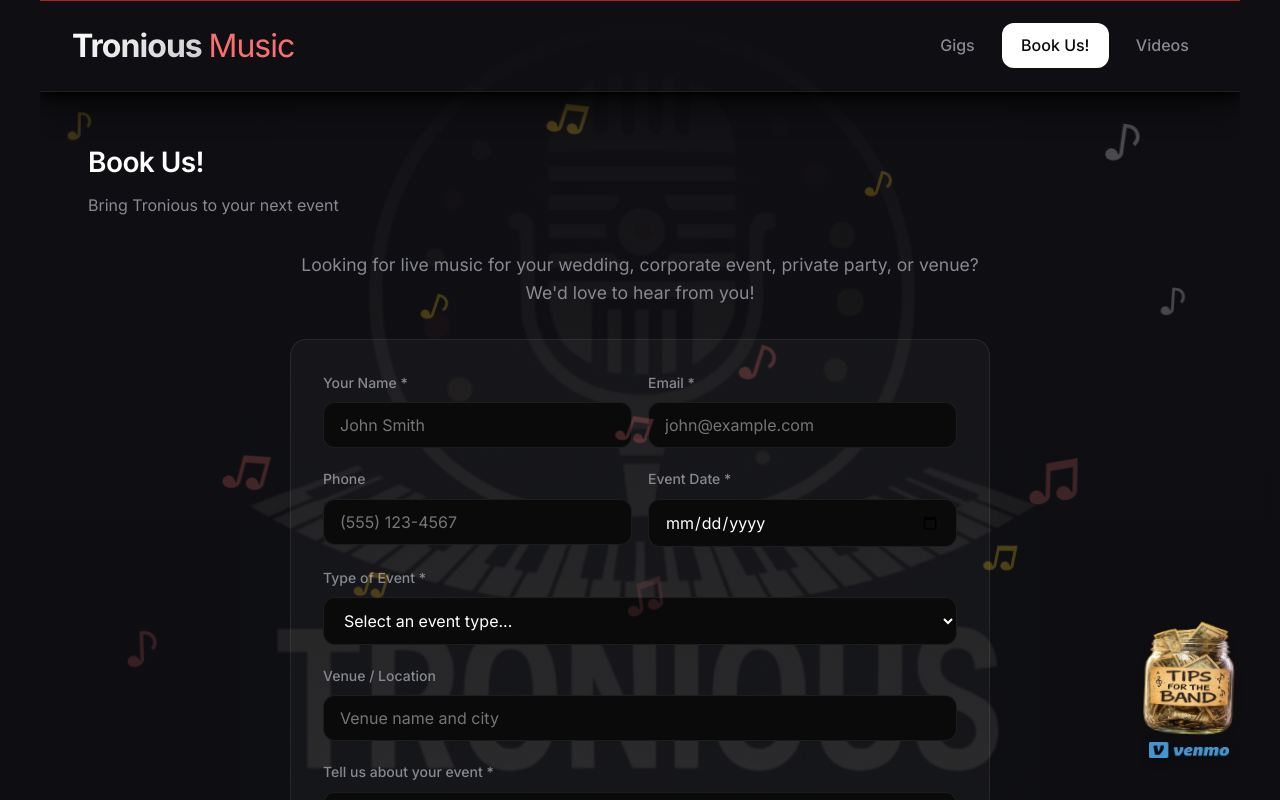
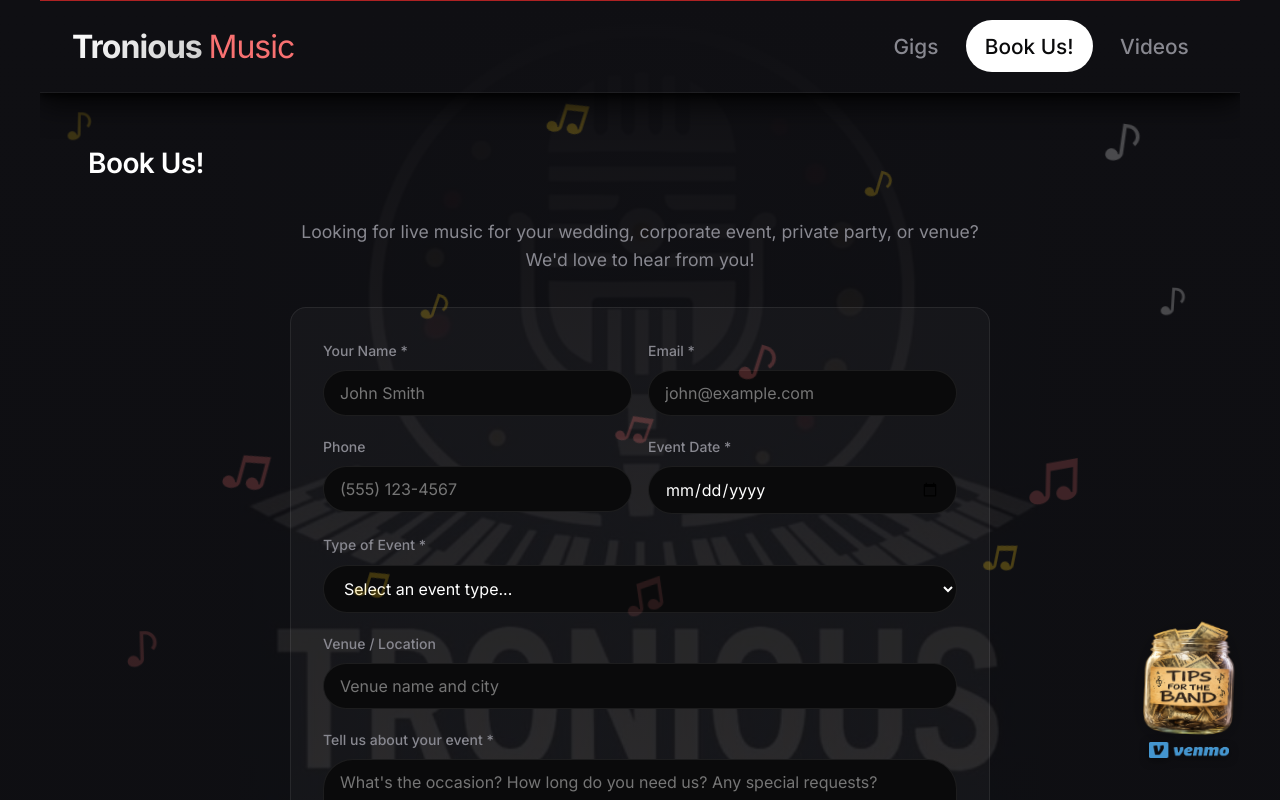
Before and after one commit to tronious/BandManager, a Vue app in the folder frontend/: page /book in a window 1280 px wide. Built offline with nearby package versions, Linux system fonts and the light colour scheme; no server answers.

Commit message:
few font fixes

```diff
--- a/frontend/src/App.vue
+++ b/frontend/src/App.vue
@@ -370,6 +370,7 @@ onUnmounted(() => {
   display: flex;
   align-items: center;
   gap: 0.5rem;
+  font-size:1.3rem;
   padding: 0.6rem 1.2rem;
   border-radius: var(--radius-md);
   color: var(--text-secondary);
--- a/frontend/src/style.css
+++ b/frontend/src/style.css
@@ -27,7 +27,7 @@ body {
   --shadow-md: 0 4px 20px rgba(0, 0, 0, 0.4);
   --shadow-glow: 0 0 20px rgba(255, 255, 255, 0.05);
   --radius-sm: 8px;
-  --radius-md: 12px;
+  --radius-md: 30px;
   --radius-lg: 16px;
   --transition: all 0.2s ease;
 
--- a/frontend/src/views/BookingsView.vue
+++ b/frontend/src/views/BookingsView.vue
@@ -4,7 +4,6 @@
   <div class="page">
     <PageHeader
       title="Book Us!"
-      subtitle="Bring Tronious to your next event"
     />
 
     <div class="booking-content">
--- a/frontend/src/views/EventsPage.vue
+++ b/frontend/src/views/EventsPage.vue
@@ -2,7 +2,6 @@
   <div class="page">
     <PageHeader
       title="Come see us play live!"
-      subtitle="Upcoming gigs and shows where you can see us live!"
     />
 
     <LoadingSpinner v-if="loading" message="Loading events..." />
```
